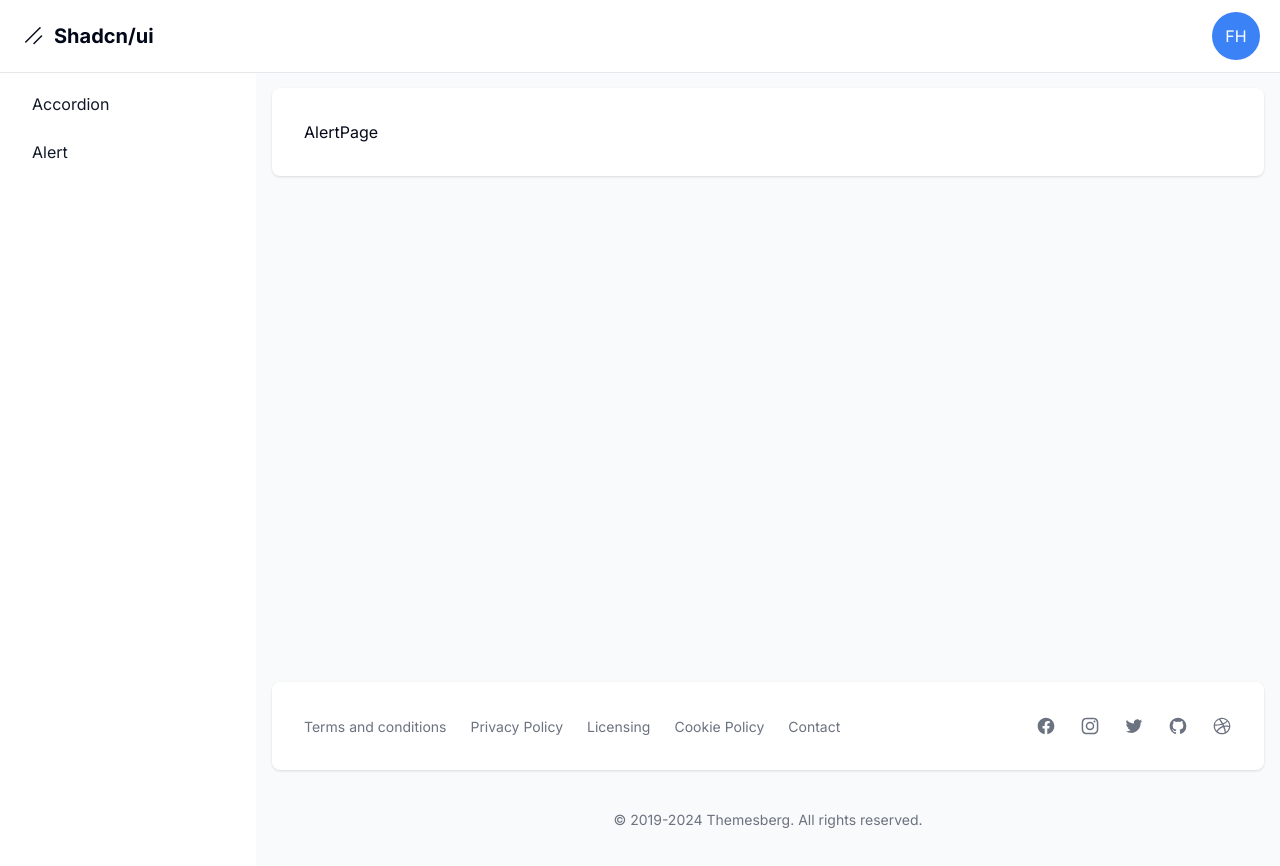
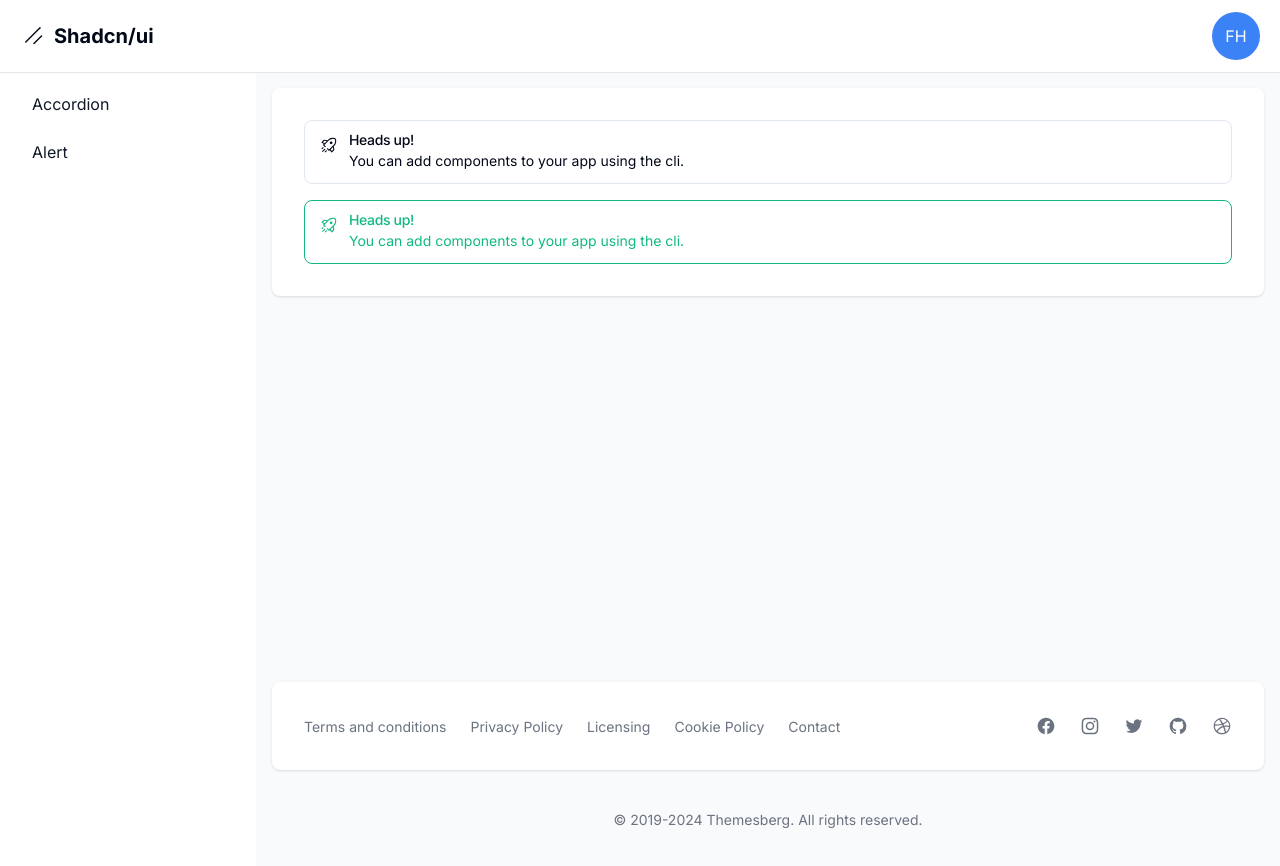
Before and after one commit to Lostovayne/curso-de-componentes-shadcn, a Next.js app: page /dashboard/alert in a window 1280 px wide. Shown: the top 866 px of the page. Built offline with nearby package versions, Linux system fonts and the light colour scheme.

Commit message:
agregada la alerta

```diff
--- a/app/dashboard/alert/page.tsx
+++ b/app/dashboard/alert/page.tsx
@@ -1,9 +1,31 @@
-import React from 'react'
+import { RocketIcon } from "@radix-ui/react-icons"
 
-const AlertPage = () => {
+import {
+  Alert,
+  AlertDescription,
+  AlertTitle,
+} from "@/components/ui/alert"
+
+ function AlertDemo() {
   return (
-    <div>AlertPage</div>
+    <div className="grid gap-4">
+    <Alert>
+      <RocketIcon className="h-4 w-4" />
+      <AlertTitle>Heads up!</AlertTitle>
+      <AlertDescription>
+        You can add components to your app using the cli.
+      </AlertDescription>
+    </Alert>
+
+    <Alert className="" variant={"success"} >
+      <RocketIcon className="h-4 w-4" />
+      <AlertTitle>Heads up!</AlertTitle>
+      <AlertDescription>
+        You can add components to your app using the cli.
+      </AlertDescription>
+    </Alert>
+    </div>
   )
 }
 
-export default AlertPage
+export default AlertDemo
--- /dev/null
+++ b/components/ui/alert.tsx
@@ -0,0 +1,57 @@
+import * as React from "react";
+import { cva, type VariantProps } from "class-variance-authority";
+
+import { cn } from "@/lib/utils";
+
+const alertVariants = cva(
+  "relative w-full rounded-lg border px-4 py-3 text-sm [&>svg+div]:translate-y-[-3px] [&>svg]:absolute [&>svg]:left-4 [&>svg]:top-4 [&>svg]:text-foreground [&>svg~*]:pl-7",
+  {
+    variants: {
+      variant: {
+        default: "bg-background text-foreground",
+        destructive:
+          "border-destructive/50 text-destructive dark:border-destructive [&>svg]:text-destructive",
+        success:
+          "text-emerald-500 border-emerald-500 dark:border-emerald-500 [&>svg]:text-emerald-500",
+      },
+    },
+    defaultVariants: {
+      variant: "default",
+    },
+  }
+);
+
+const Alert = React.forwardRef<
+  HTMLDivElement,
+  React.HTMLAttributes<HTMLDivElement> & VariantProps<typeof alertVariants>
+>(({ className, variant, ...props }, ref) => (
+  <div
+    ref={ref}
+    role="alert"
+    className={cn(alertVariants({ variant }), className)}
+    {...props}
+  />
+));
+Alert.displayName = "Alert";
+
+const AlertTitle = React.forwardRef<
+  HTMLParagraphElement,
+  React.HTMLAttributes<HTMLHeadingElement>
+>(({ className, ...props }, ref) => (
+  <h5
+    ref={ref}
+    className={cn("mb-1 font-medium leading-none tracking-tight", className)}
+    {...props}
+  />
+));
+AlertTitle.displayName = "AlertTitle";
+
+const AlertDescription = React.forwardRef<
+  HTMLParagraphElement,
+  React.HTMLAttributes<HTMLParagraphElement>
+>(({ className, ...props }, ref) => (
+  <div ref={ref} className={cn("text-sm [&_p]:leading-relaxed", className)} {...props} />
+));
+AlertDescription.displayName = "AlertDescription";
+
+export { Alert, AlertTitle, AlertDescription };
```
